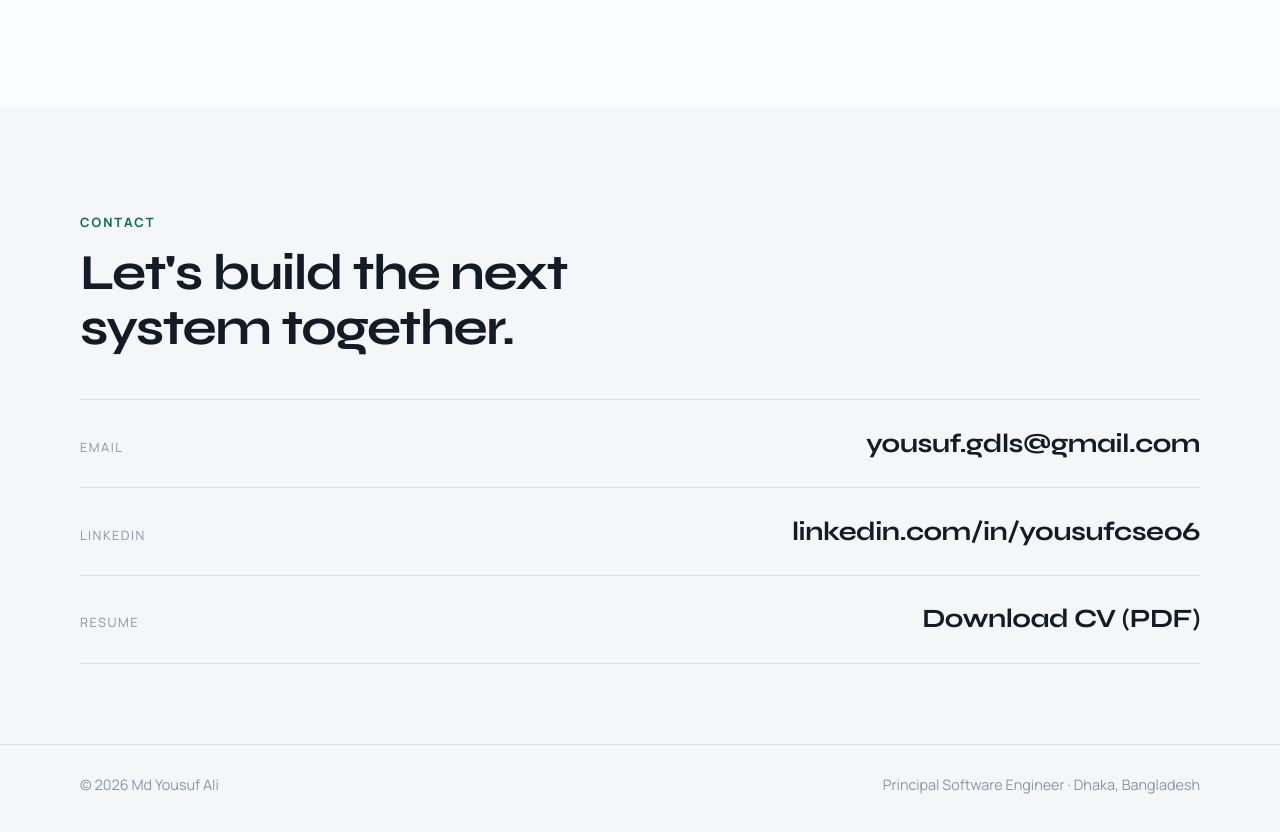
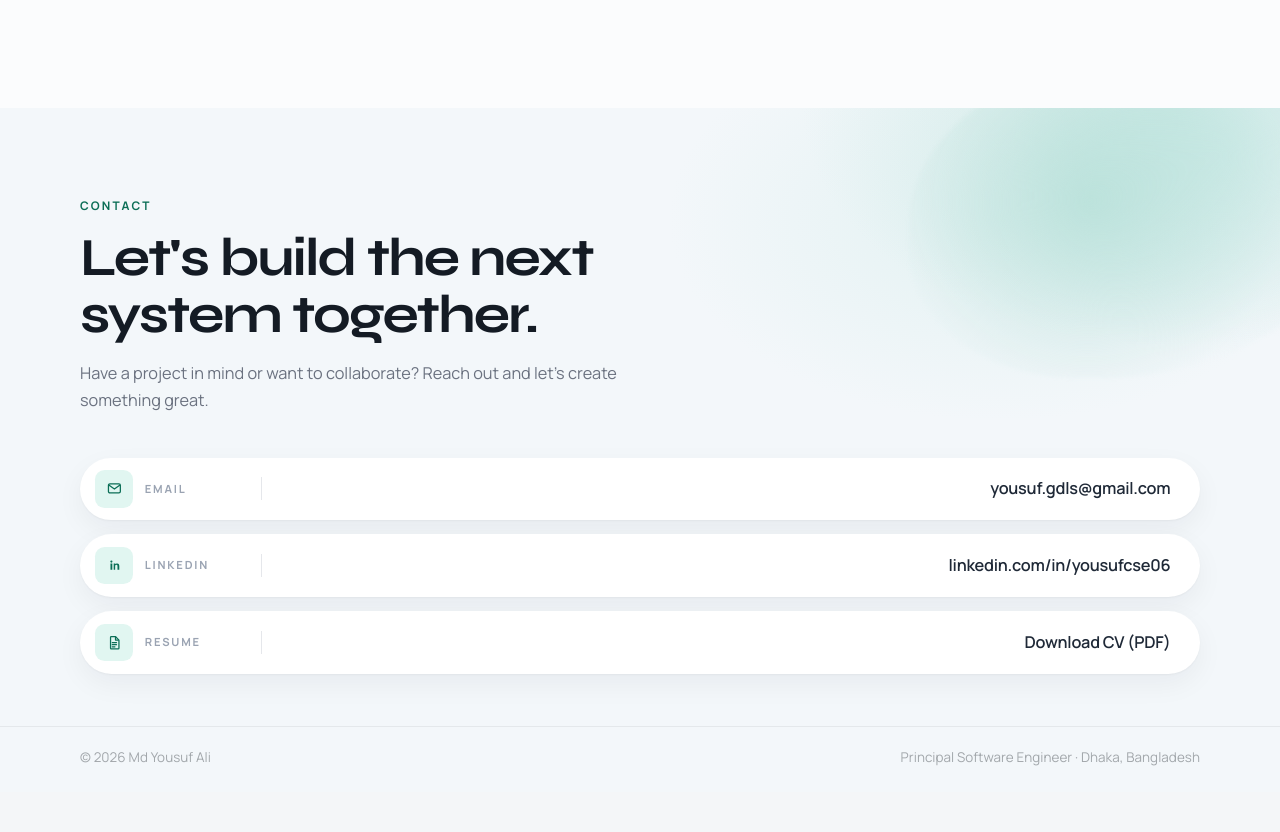
Before and after one commit to aleksandryky/yousuf-website, a Next.js app: page / in a window 1280 px wide. Shown: the part 8783-9615 px from the top of the page. After the commit the page ends 9575 px from the top, so only its background shows below. Built offline with nearby package versions, Linux system fonts and the light colour scheme; no server answers.

Commit message:
Footer section updated

```diff
--- a/src/app/globals.css
+++ b/src/app/globals.css
@@ -613,7 +613,178 @@ img {
 }
 
 .section--contact {
-  padding-bottom: 5rem;
+  position: relative;
+  overflow: hidden;
+  padding: 5.5rem 0 3.25rem;
+  background:
+    radial-gradient(42% 55% at 92% 0%, rgba(170, 220, 210, 0.45), transparent 70%),
+    radial-gradient(38% 48% at 78% 18%, rgba(186, 228, 222, 0.28), transparent 68%),
+    #f3f7fa;
+}
+
+.section--contact::before {
+  content: "";
+  position: absolute;
+  inset: -8% -6% auto auto;
+  width: min(52vw, 28rem);
+  height: min(38vw, 20rem);
+  border-radius: 55% 45% 60% 40%;
+  background:
+    radial-gradient(circle at 40% 45%, rgba(168, 218, 208, 0.55), transparent 62%),
+    radial-gradient(circle at 70% 30%, rgba(190, 230, 225, 0.4), transparent 55%);
+  filter: blur(2px);
+  pointer-events: none;
+}
+
+.contact {
+  position: relative;
+  z-index: 1;
+  display: grid;
+  gap: 2.75rem;
+}
+
+.contact-head {
+  max-width: 42rem;
+}
+
+.contact-kicker {
+  margin: 0 0 0.95rem;
+  color: #0b6e56;
+  font-size: 0.74rem;
+  font-weight: 700;
+  letter-spacing: 0.18em;
+  text-transform: uppercase;
+}
+
+.contact-title {
+  max-width: 11.5em;
+  margin: 0;
+  font-family: var(--font-display);
+  font-size: clamp(2.15rem, 5vw, 3.35rem);
+  font-weight: 700;
+  line-height: 1.05;
+  letter-spacing: -0.035em;
+  color: #141b24;
+}
+
+.contact-lede {
+  max-width: 34rem;
+  margin: 1.05rem 0 0;
+  color: #6b7280;
+  font-size: 1.02rem;
+  line-height: 1.65;
+}
+
+.contact-rows {
+  display: grid;
+  gap: 0.9rem;
+  list-style: none;
+  margin: 0;
+  padding: 0;
+}
+
+.contact-row {
+  display: flex;
+  align-items: center;
+  gap: 1.15rem;
+  min-height: 3.65rem;
+  padding: 0.7rem 1.55rem 0.7rem 0.85rem;
+  border: 0;
+  border-radius: 999px;
+  background: #ffffff;
+  box-shadow:
+    0 1px 2px rgba(20, 27, 36, 0.04),
+    0 10px 28px rgba(20, 27, 36, 0.05);
+  transition:
+    transform 0.25s var(--ease-out),
+    box-shadow 0.25s ease;
+}
+
+.contact-row:hover {
+  transform: translateY(-2px);
+  box-shadow:
+    0 2px 4px rgba(20, 27, 36, 0.05),
+    0 14px 34px rgba(20, 27, 36, 0.08);
+}
+
+.contact-row__left {
+  display: inline-flex;
+  align-items: center;
+  gap: 0.75rem;
+  flex: 0 0 auto;
+  min-width: 7.75rem;
+}
+
+.contact-row__icon {
+  display: inline-flex;
+  align-items: center;
+  justify-content: center;
+  width: 2.35rem;
+  height: 2.35rem;
+  border-radius: 0.6rem;
+  background: #e1f6f1;
+  color: #0b6e56;
+}
+
+.contact-row__icon svg {
+  width: 1.05rem;
+  height: 1.05rem;
+}
+
+.contact-row__label {
+  color: #9aa3b2;
+  font-size: 0.7rem;
+  font-weight: 700;
+  letter-spacing: 0.16em;
+  text-transform: uppercase;
+}
+
+.contact-row__divider {
+  flex: 0 0 auto;
+  width: 1px;
+  height: 1.45rem;
+  background: #e5e7eb;
+}
+
+.contact-row__value {
+  flex: 1 1 auto;
+  margin: 0;
+  font-family: var(--font-body);
+  font-size: 0.98rem;
+  font-weight: 600;
+  letter-spacing: -0.015em;
+  color: #1f2937;
+  text-align: right;
+  word-break: break-word;
+}
+
+.site-footer {
+  position: relative;
+  z-index: 1;
+  margin-top: 0;
+  border-top: 1px solid #e4e8eb;
+  padding: 1.35rem 0 1.55rem;
+  background: #f3f7fa;
+  color: #a2a7ab;
+  font-size: 0.84rem;
+  letter-spacing: 0.005em;
+}
+
+.site-footer__inner {
+  display: flex;
+  flex-wrap: wrap;
+  justify-content: space-between;
+  align-items: center;
+  gap: 0.4rem 1.5rem;
+}
+
+.site-footer p {
+  margin: 0;
+  line-height: 1.4;
+}
+
+.site-footer__meta {
+  text-align: right;
 }
 
 .section--tools {
@@ -972,7 +1143,6 @@ img {
 
 .project-list,
 .timeline,
-.contact-rows,
 .skills-detail-list {
   list-style: none;
   margin: 0;
@@ -1547,65 +1717,6 @@ img {
   font-weight: 500;
 }
 
-.contact-title {
-  max-width: 18ch;
-}
-
-.contact-rows {
-  display: grid;
-}
-
-.contact-row {
-  display: flex;
-  flex-direction: column;
-  gap: 0.35rem;
-  padding: 1.35rem 0;
-  border-top: 1px solid var(--line);
-  transition: color 0.2s ease, padding-left 0.3s var(--ease-out);
-}
-
-.contact-row:last-child {
-  border-bottom: 1px solid var(--line);
-}
-
-.contact-row span {
-  color: var(--ink-faint);
-  font-size: 0.8rem;
-  letter-spacing: 0.12em;
-  text-transform: uppercase;
-}
-
-.contact-row strong {
-  font-family: var(--font-display);
-  font-size: clamp(1.2rem, 2.5vw, 1.65rem);
-  font-weight: 700;
-  letter-spacing: -0.02em;
-}
-
-.contact-row:hover {
-  color: var(--accent-deep);
-  padding-left: 0.5rem;
-}
-
-.site-footer {
-  position: relative;
-  z-index: 1;
-  border-top: 1px solid var(--line);
-  padding: 1.75rem 0 2.25rem;
-  color: var(--ink-faint);
-  font-size: 0.9rem;
-}
-
-.site-footer__inner {
-  display: flex;
-  flex-direction: column;
-  gap: 0.35rem;
-}
-
-.site-footer p {
-  margin: 0;
-}
-
 .animate-in {
   opacity: 0;
   transform: translateY(18px);
@@ -1729,15 +1840,17 @@ img {
   }
 
   .contact-row {
-    flex-direction: row;
-    align-items: baseline;
-    justify-content: space-between;
-    gap: 1.5rem;
-  }
-
-  .site-footer__inner {
-    flex-direction: row;
-    justify-content: space-between;
+    min-height: 3.9rem;
+    padding: 0.75rem 1.85rem 0.75rem 0.95rem;
+    gap: 1.35rem;
+  }
+
+  .contact-row__left {
+    min-width: 9rem;
+  }
+
+  .contact-row__value {
+    font-size: 1.02rem;
   }
 }
 
@@ -1796,6 +1909,31 @@ img {
 
   .hero-quote {
     width: min(95%, 16rem);
+  }
+
+  .contact-row {
+    flex-wrap: wrap;
+    gap: 0.65rem 0.9rem;
+    padding: 0.85rem 1.1rem;
+    border-radius: 1.35rem;
+  }
+
+  .contact-row__left {
+    min-width: 0;
+  }
+
+  .contact-row__divider {
+    display: none;
+  }
+
+  .contact-row__value {
+    flex: 1 1 100%;
+    text-align: left;
+    padding-left: 3.1rem;
+  }
+
+  .site-footer__meta {
+    text-align: left;
   }
 }
 
--- a/src/components/Contact.tsx
+++ b/src/components/Contact.tsx
@@ -1,34 +1,124 @@
 import { Reveal } from "@/components/Reveal";
 import { profile } from "@/data/profile";
+
+function MailIcon() {
+  return (
+    <svg viewBox="0 0 24 24" fill="none" aria-hidden="true">
+      <rect
+        x="3.5"
+        y="5.5"
+        width="17"
+        height="13"
+        rx="2"
+        stroke="currentColor"
+        strokeWidth="1.8"
+      />
+      <path
+        d="M4.5 7.5 12 13l7.5-5.5"
+        stroke="currentColor"
+        strokeWidth="1.8"
+        strokeLinecap="round"
+        strokeLinejoin="round"
+      />
+    </svg>
+  );
+}
+
+function LinkedInIcon() {
+  return (
+    <svg viewBox="0 0 24 24" aria-hidden="true">
+      <path
+        fill="currentColor"
+        d="M6.4 9.2H9v9.1H6.4V9.2Zm1.3-4.2a1.55 1.55 0 1 1 0 3.1 1.55 1.55 0 0 1 0-3.1ZM11 9.2h2.45v1.25h.04c.34-.64 1.18-1.32 2.43-1.32 2.6 0 3.08 1.71 3.08 3.93v5.24h-2.6v-4.65c0-1.11-.02-2.53-1.54-2.53-1.54 0-1.78 1.2-1.78 2.45v4.73H11V9.2Z"
+      />
+    </svg>
+  );
+}
+
+function DocIcon() {
+  return (
+    <svg viewBox="0 0 24 24" fill="none" aria-hidden="true">
+      <path
+        d="M7.5 3.75h6.2L18.5 8.7v11.55a1 1 0 0 1-1 1h-10a1 1 0 0 1-1-1V4.75a1 1 0 0 1 1-1Z"
+        stroke="currentColor"
+        strokeWidth="1.8"
+        strokeLinejoin="round"
+      />
+      <path
+        d="M13.6 3.9V8.6h4.6"
+        stroke="currentColor"
+        strokeWidth="1.8"
+        strokeLinejoin="round"
+      />
+      <path
+        d="M9 12.25h6M9 15.25h6M9 18.25h3.75"
+        stroke="currentColor"
+        strokeWidth="1.8"
+        strokeLinecap="round"
+      />
+    </svg>
+  );
+}
+
+const contactItems = [
+  {
+    label: "Email",
+    value: profile.email,
+    href: `mailto:${profile.email}`,
+    icon: <MailIcon />,
+  },
+  {
+    label: "LinkedIn",
+    value: profile.linkedinLabel,
+    href: profile.linkedin,
+    external: true,
+    icon: <LinkedInIcon />,
+  },
+  {
+    label: "Resume",
+    value: "Download CV (PDF)",
+    href: profile.cvPath,
+    download: true,
+    icon: <DocIcon />,
+  },
+] as const;
 
 export function Contact() {
   return (
     <section className="section section--contact" id="contact">
-      <div className="container">
+      <div className="container contact">
         <Reveal>
-          <div className="section-head">
-            <p className="section-label">Contact</p>
-            <h2 className="section-title contact-title">Let&apos;s build the next system together.</h2>
+          <div className="contact-head">
+            <p className="contact-kicker">Contact</p>
+            <h2 className="contact-title">Let&apos;s build the next system together.</h2>
+            <p className="contact-lede">
+              Have a project in mind or want to collaborate? Reach out and let&apos;s create
+              something great.
+            </p>
           </div>
         </Reveal>
+
         <Reveal className="contact-rows">
-          <a className="contact-row" href={`mailto:${profile.email}`}>
-            <span>Email</span>
-            <strong>{profile.email}</strong>
-          </a>
-          <a
-            className="contact-row"
-            href={profile.linkedin}
-            target="_blank"
-            rel="noopener noreferrer"
-          >
-            <span>LinkedIn</span>
-            <strong>{profile.linkedinLabel}</strong>
-          </a>
-          <a className="contact-row" href={profile.cvPath} download>
-            <span>Resume</span>
-            <strong>Download CV (PDF)</strong>
-          </a>
+          {contactItems.map((item) => (
+            <a
+              key={item.label}
+              className="contact-row"
+              href={item.href}
+              {...("external" in item && item.external
+                ? { target: "_blank", rel: "noopener noreferrer" }
+                : {})}
+              {...("download" in item && item.download ? { download: true } : {})}
+            >
+              <span className="contact-row__left">
+                <span className="contact-row__icon" aria-hidden="true">
+                  {item.icon}
+                </span>
+                <span className="contact-row__label">{item.label}</span>
+              </span>
+              <span className="contact-row__divider" aria-hidden="true" />
+              <strong className="contact-row__value">{item.value}</strong>
+            </a>
+          ))}
         </Reveal>
       </div>
     </section>
--- a/src/components/Footer.tsx
+++ b/src/components/Footer.tsx
@@ -6,10 +6,14 @@ export function Footer() {
   return (
     <footer className="site-footer">
       <div className="container site-footer__inner">
-        <p>
+        <p className="site-footer__copy">
           © {year} {profile.name}
         </p>
-        <p>{profile.title} · {profile.location}</p>
+        <p className="site-footer__meta">
+          {profile.title}
+          <span aria-hidden="true"> · </span>
+          {profile.location}
+        </p>
       </div>
     </footer>
   );
```
